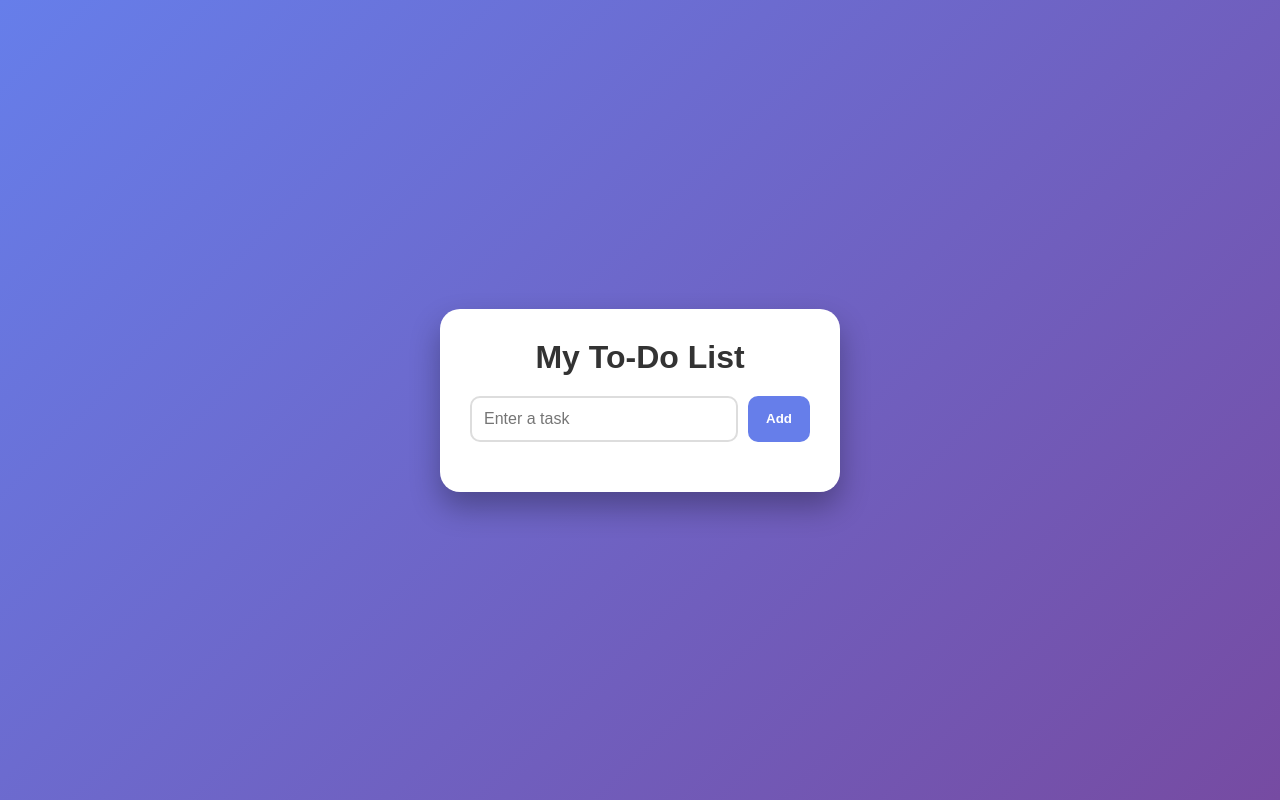
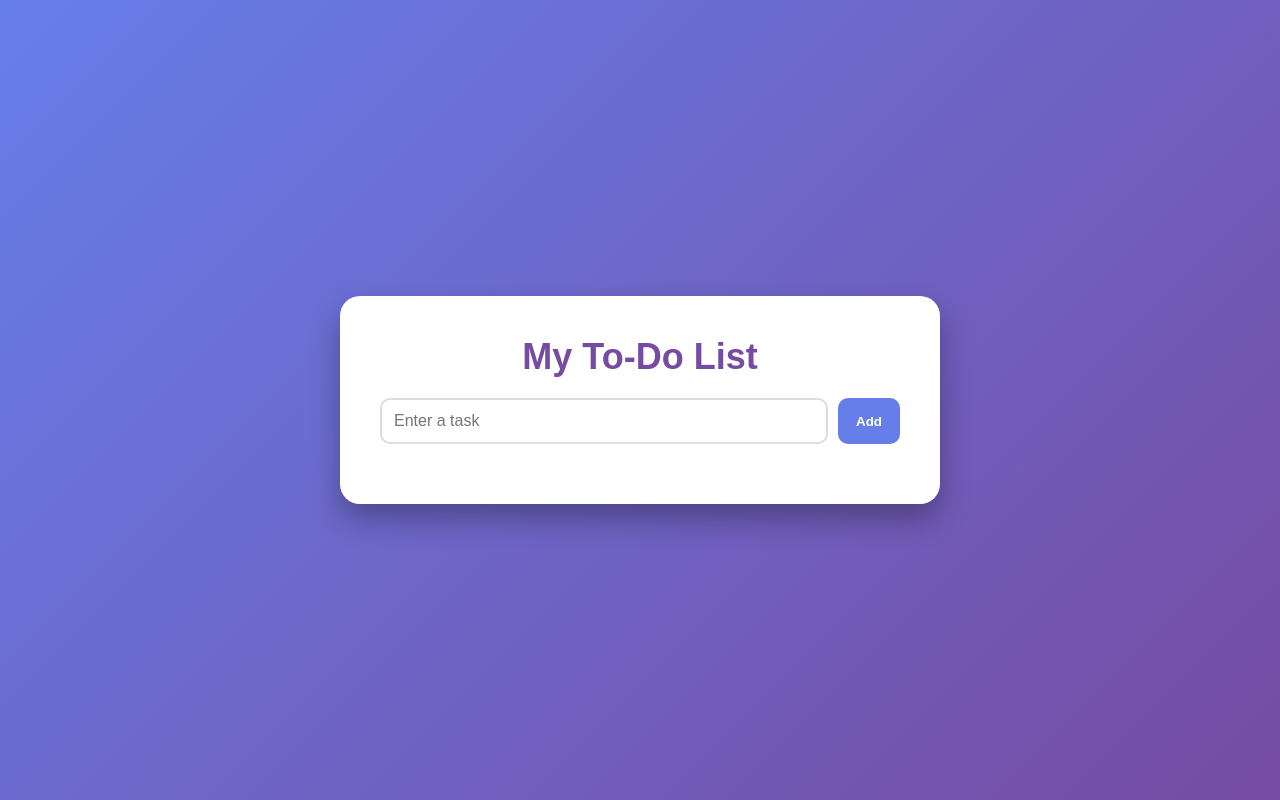
Before and after one commit to varshiniG2001/Todo-List-App, a plain HTML site: page index.html in a window 1280 px wide. Drawn offline with Linux system fonts and the light colour scheme.

Commit message:
Update style.css

```diff
--- a/style.css
+++ b/style.css
@@ -17,8 +17,8 @@ body {
 .container {
   background: white;
   width: 100%;
-  max-width: 400px;
-  padding: 30px;
+  max-width: 600px;
+  padding: 40px;
   border-radius: 20px;
   box-shadow: 0 15px 30px rgba(0,0,0,0.3);
 }
@@ -26,7 +26,8 @@ body {
 h1 {
   text-align: center;
   margin-bottom: 20px;
-  color: #333;
+  color: #764ba2;
+  font-size: 36px;
 }
 
 .input-box {
```
